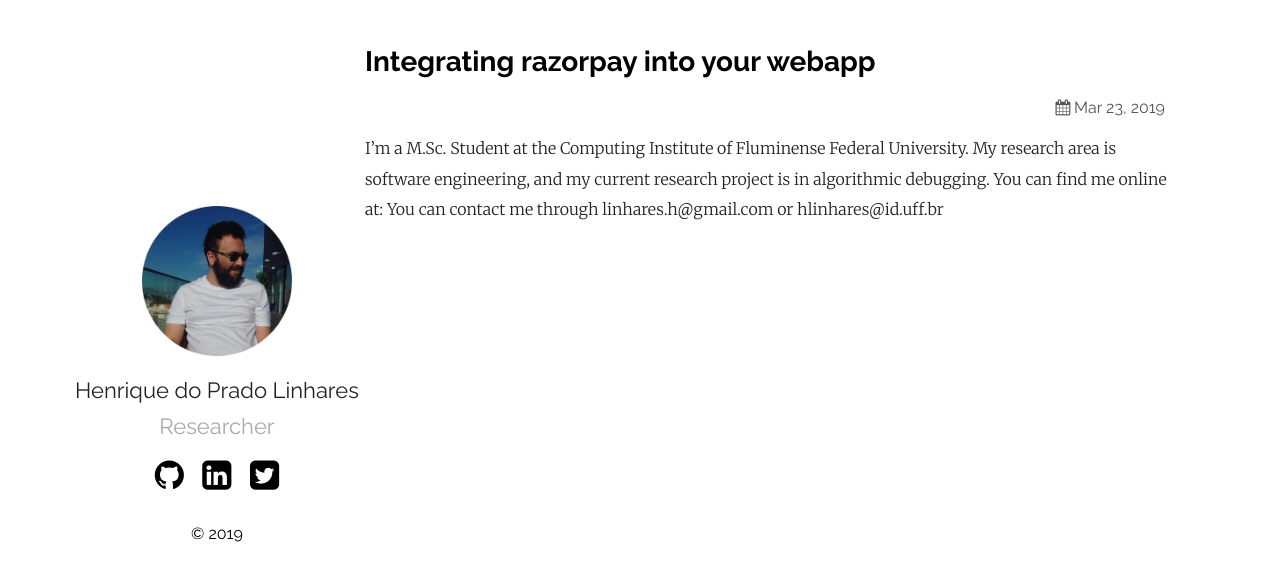
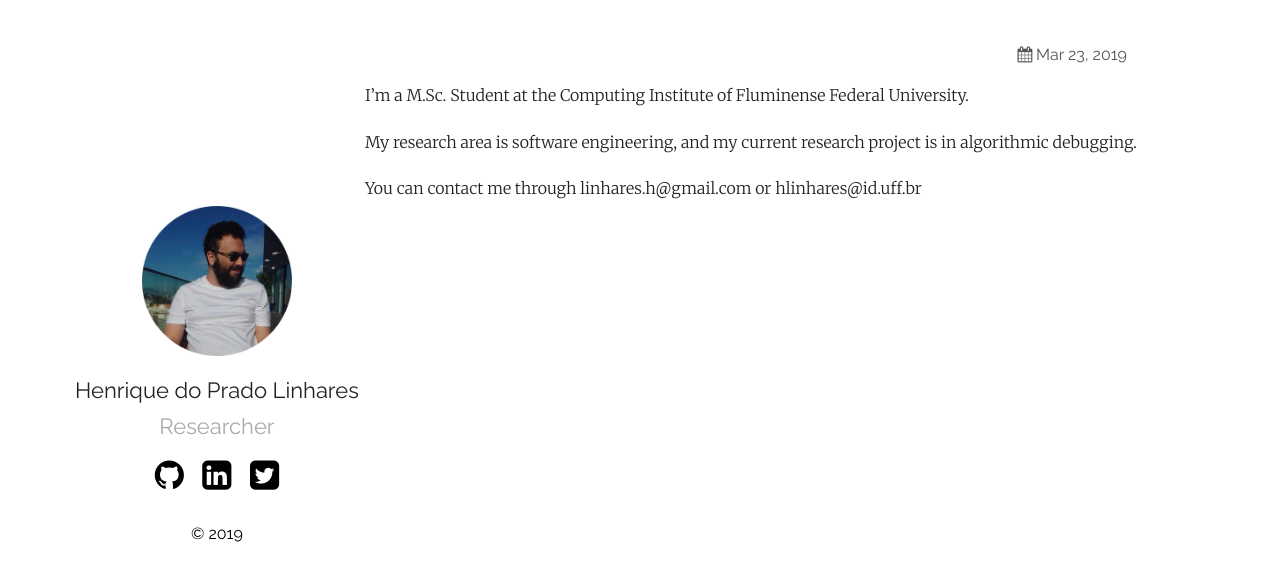
Before and after one commit to linharesh/linharesh.github.io, a Jekyll site: the page built from _posts/2019-03-23-welcome-to-jekyll.markdown, in a window 1280 px wide. Shown: the top 581 px of the page. Built offline with Jekyll 4.4.1, drawn with Linux system fonts in a browser that asks for light colours.

Commit message:
Update 2019-03-23-welcome-to-jekyll.markdown

```diff
--- a/_posts/2019-03-23-welcome-to-jekyll.markdown
+++ b/_posts/2019-03-23-welcome-to-jekyll.markdown
@@ -1,11 +1,12 @@
 ---
 layout: post
-title:  "Integrating razorpay into your webapp"
+title:  ""
 date:   2019-03-23 21:03:36 +0530
 categories:
 ---
 
 I'm a M.Sc. Student at the Computing Institute of Fluminense Federal University.
+
 My research area is software engineering, and my current research project is in algorithmic debugging.
-You can find me online at:
+
 You can contact me through linhares.h@gmail.com or hlinhares@id.uff.br
```
